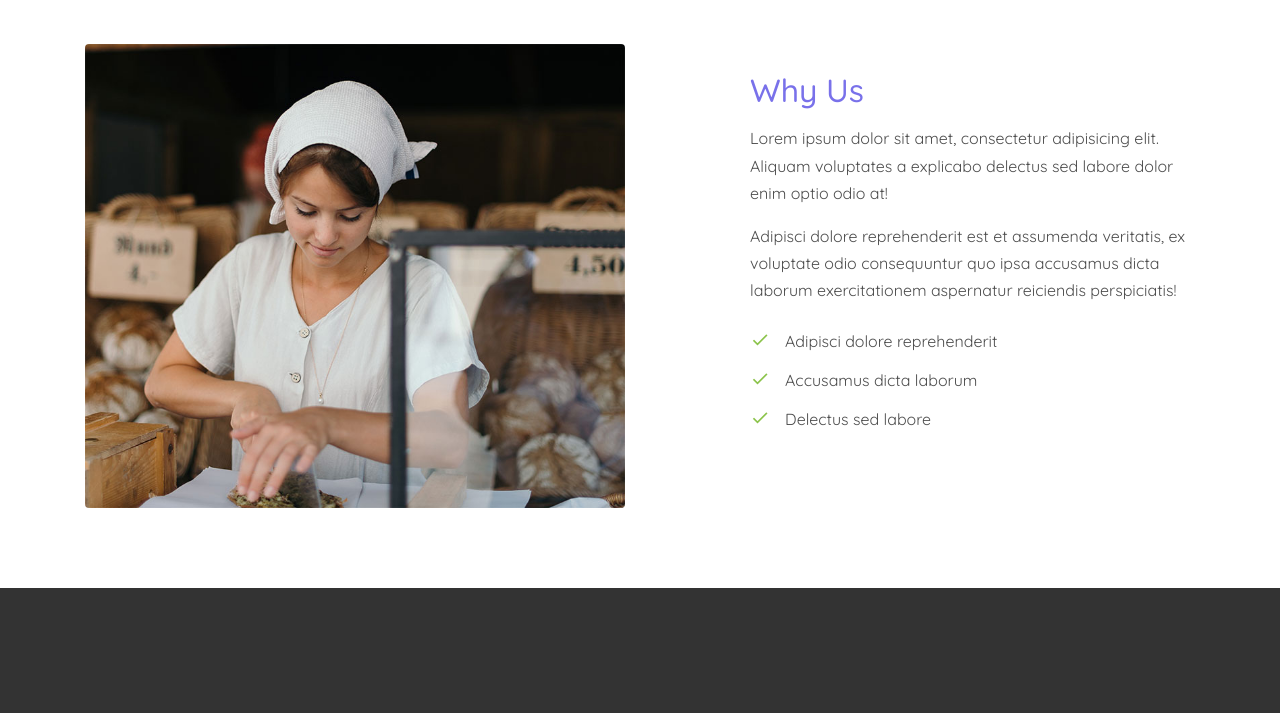
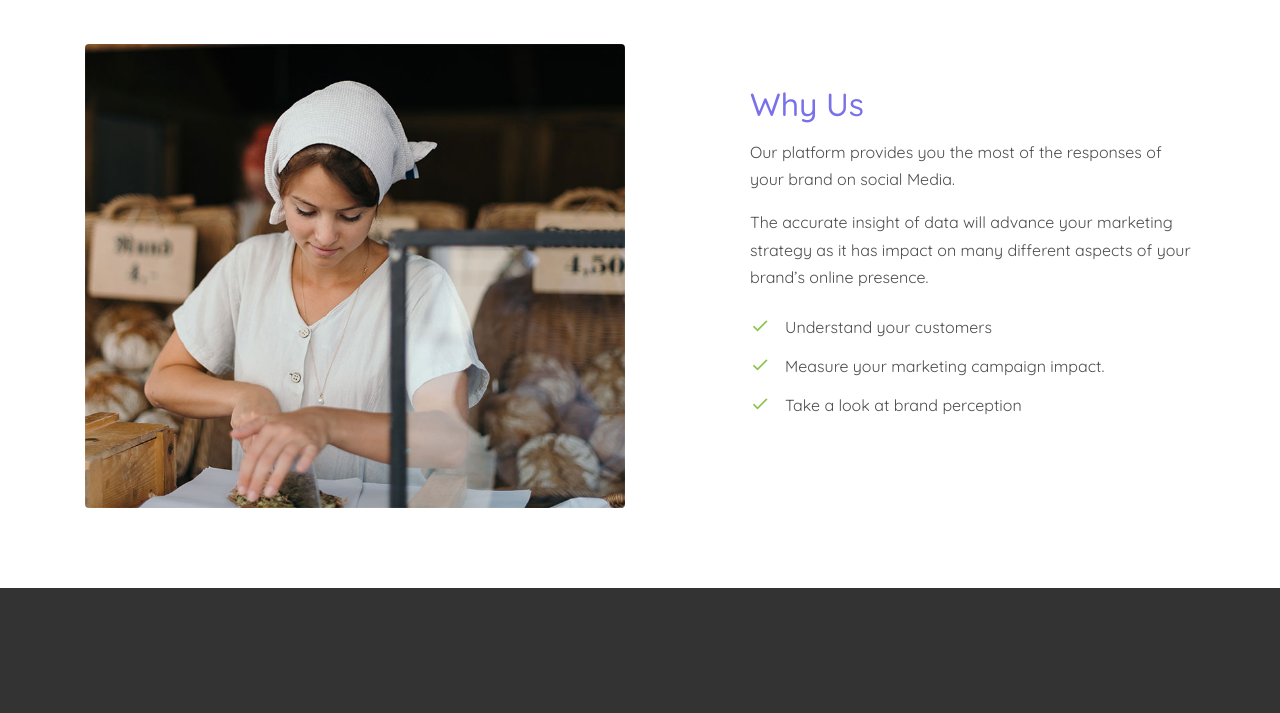
Before and after one commit to ashleshkurhade/analyzer, a plain HTML site: page index.html in a window 1280 px wide. Shown: the part 900-1613 px from the top of the page. Drawn offline with Linux system fonts and the light colour scheme; files whose address does not match are found by name.

Commit message:
updation
made changed to why us

```diff
--- a/index.html
+++ b/index.html
@@ -88,13 +88,13 @@
           </div>
           <div class="col-md-5 ml-auto">
             <h2 class="text-primary mb-3">Why Us</h2>
-            <p>Lorem ipsum dolor sit amet, consectetur adipisicing elit. Aliquam voluptates a explicabo delectus sed labore dolor enim optio odio at!</p>
-            <p class="mb-4">Adipisci dolore reprehenderit est et assumenda veritatis, ex voluptate odio consequuntur quo ipsa accusamus dicta laborum exercitationem aspernatur reiciendis perspiciatis!</p>
+            <p>Our platform provides you the most of the responses of your brand on social Media.</p>
+            <p class="mb-4">The accurate insight of data will advance your marketing strategy as it has impact on many different aspects of your brand’s online presence. </p>
 
             <ul class="ul-check list-unstyled success">
-              <li>Adipisci dolore reprehenderit</li>
-              <li>Accusamus dicta laborum</li>
-              <li>Delectus sed labore</li>
+              <li>Understand your customers</li>
+              <li>Measure your marketing campaign impact.</li>
+              <li>Take a look at brand perception</li>
             </ul>
           </div>
         </div>
```
